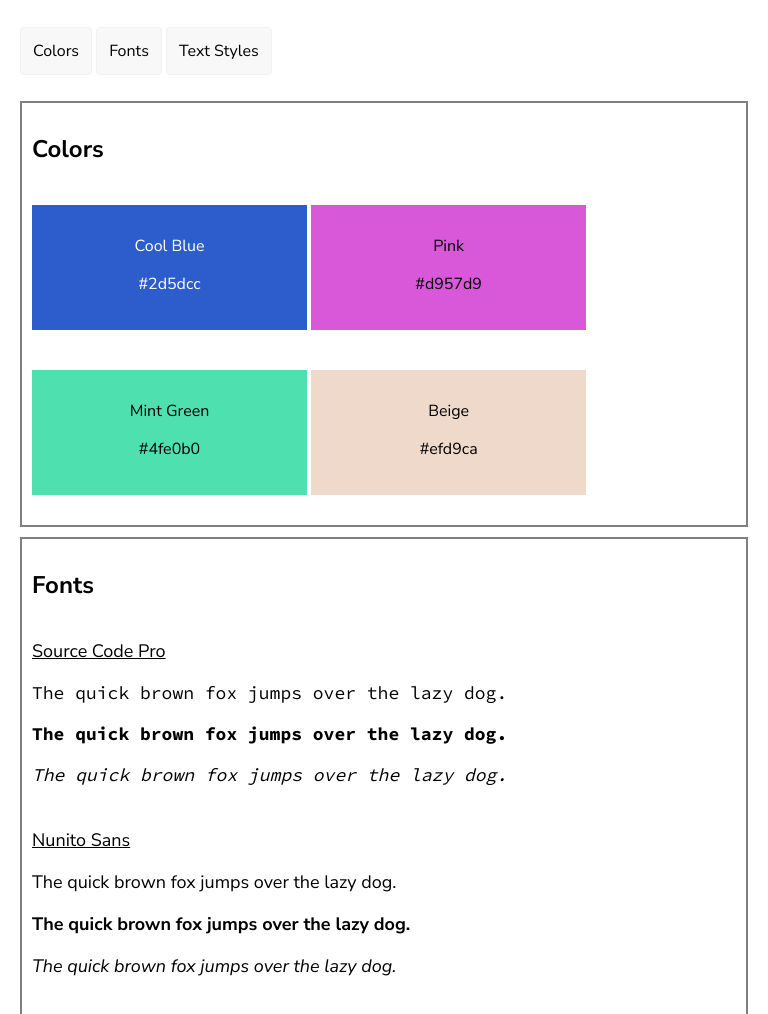
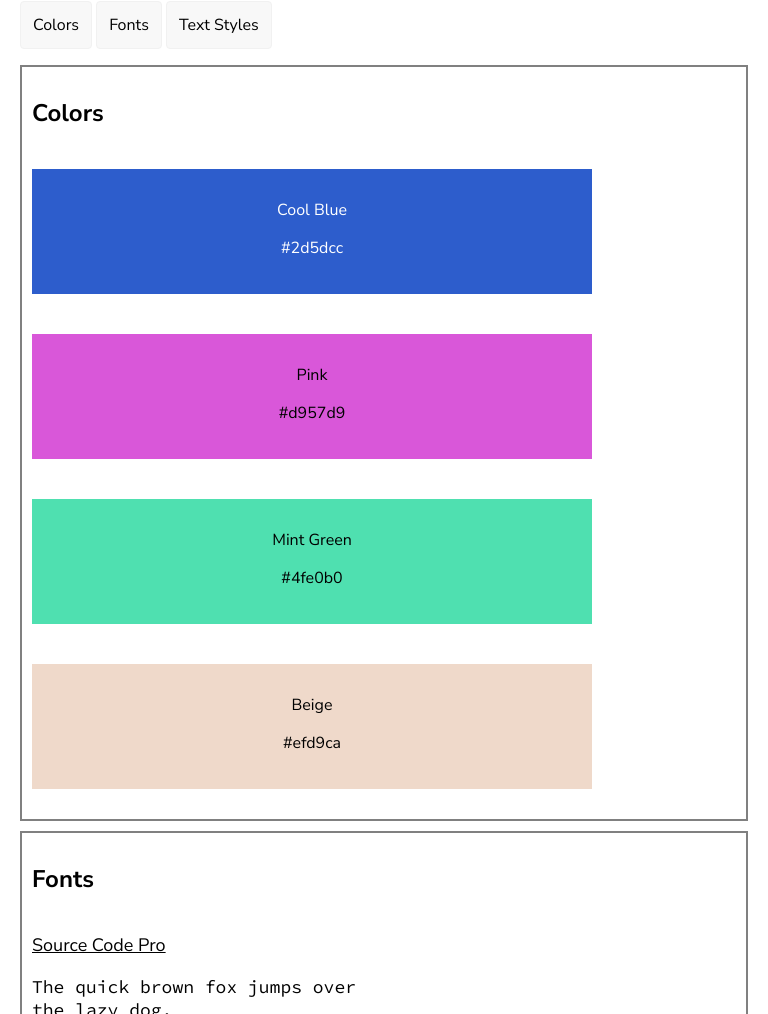
Before and after one commit to m0ahs/mira.github.io, a plain HTML site: page index.html in a window 768 px wide. Shown: the part 86-1100 px from the top of the page. Drawn offline with Linux system fonts and the light colour scheme.

Commit message:
Flexbox
changement au niveau de flexbox

```diff
--- a/index.html
+++ b/index.html
@@ -13,7 +13,6 @@
 
 <body>
     <header>
-        <section>
             <h1>My Website Style Guide</h1>
             <nav>
                 <ul class="navigation">
@@ -22,7 +21,6 @@
                     <li><a href="#text-styles">Text Styles</a></li>
                 </ul>
             </nav>
-        </section>
     </header>
 
     <main>
--- a/styles.css
+++ b/styles.css
@@ -170,10 +170,10 @@ section {
 
 
 
-@media (max-width: 768px) {
+/* Desktop */
+@media (min-width: 900px) and (max-width: 1199px) {
     body {
         margin: 0 20px;
-        /* Conserver une petite marge sur les côtés */
     }
 
     section {
@@ -181,35 +181,45 @@ section {
     }
 
     .font-panel {
-        width: 75%;
+        width: 30%;
     }
 }
 
-@media (max-width: 480px) {
+/* Tablettes et petits écrans de bureau */
+@media (min-width: 600px) and (max-width: 899px) {
     body {
-        margin: 0 10px;
-        /* Marges encore plus petites sur les écrans très étroits */
+        margin: 0 20px;
+    }
+
+    section {
+        flex-direction: column;
+    }
+
+    .font-panel {
+        width: 50%;
+    }
+
+    .color-panel {
+        width: 35em;
+    }
+}
+
+/* Mobiles */
+@media (max-width: 599px) {
+    body {
+        margin: 0 20px;
     }
 
     .container {
         padding: 5px;
     }
 
+    .font-panel {
+        width: 100%; /* Changé de 50% à 100% pour une meilleure expérience mobile */
+    }
+
     .color-panel {
         display: block;
-        width: 100%;
+        width: 100%; /* Changé de 30em à 100% pour une meilleure expérience mobile */
     }
 }
-
-
-@media (max-width: 320px) {
-    body {
-        margin: 0 5px;
-        /* Marges encore plus petites sur les écrans très étroits */
-    }
-
-    #text-style {
-        display: none;
-        /* Cacher complètement la section de style de texte sur très petit écran */
-    }
-}
```
